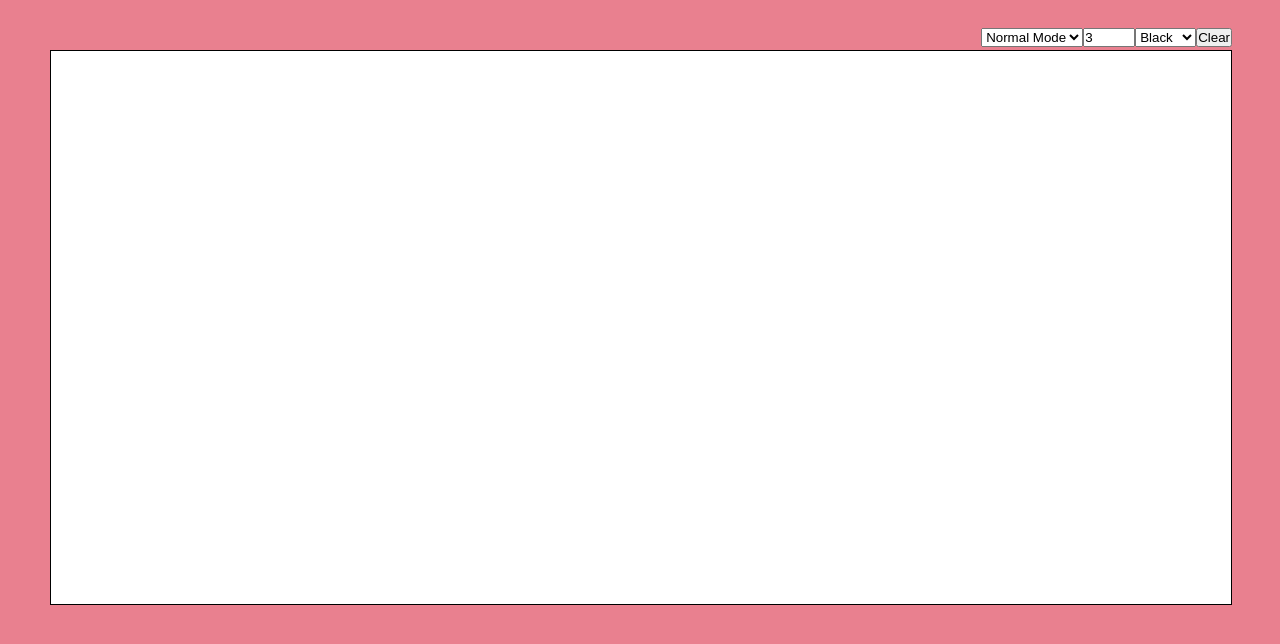
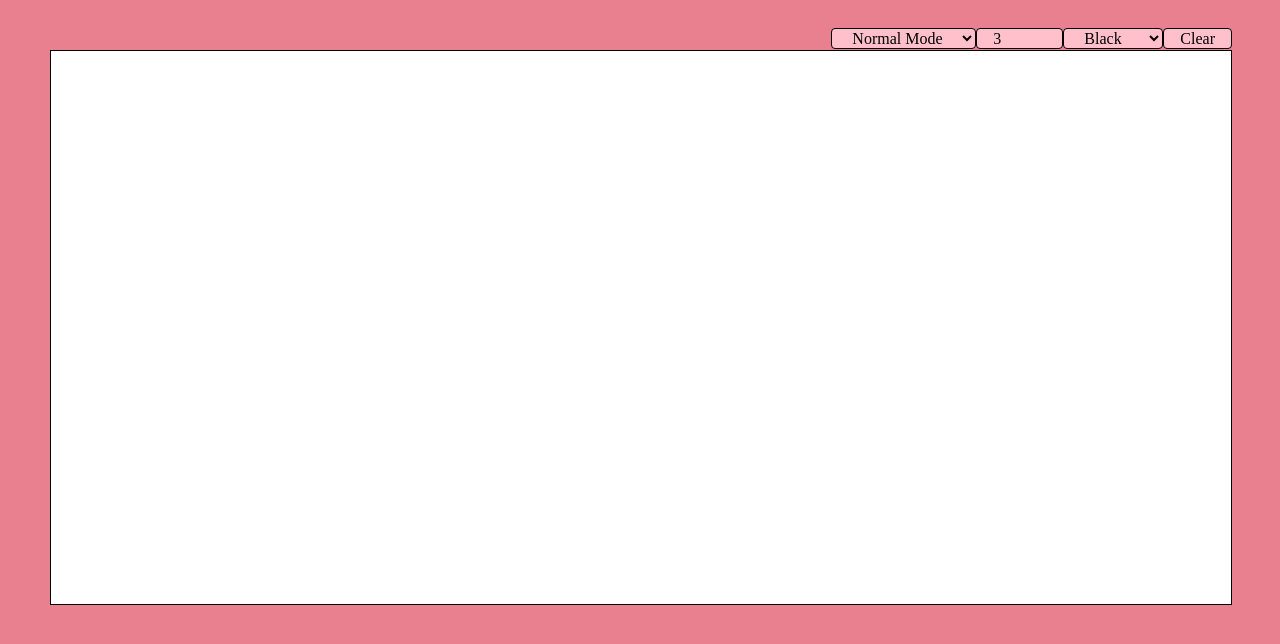
Before and after one commit to StanislavNikov/Simple-Drawing-Tool, a plain HTML site: page index.html in a window 1280 px wide. Drawn offline with Linux system fonts and the light colour scheme.

Commit message:
options & clear-button updated in styles.css

```diff
--- a/css/styles.css
+++ b/css/styles.css
@@ -27,3 +27,17 @@ body {
     text-align: left;
     display: flex;
 }
+
+select,
+button,
+input {
+    background-color: pink;
+    display: block;
+    padding: 0 1em;
+    border: 1px solid black;
+    border-radius: 0.25em;
+    outline: 0;
+    font: inherit;
+    color: black;
+    cursor: pointer;
+}
```
